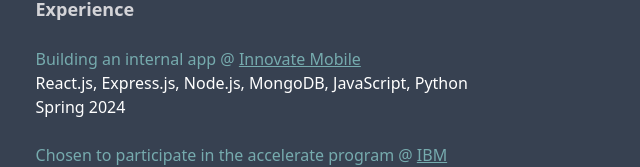
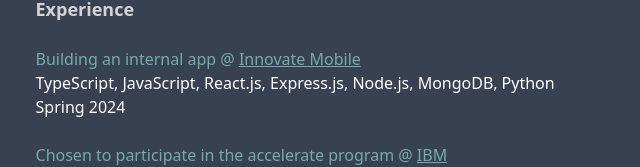
Before and after one commit to varun-kanna/personal-website, a React (Create React App) app: page / in a window 1280 px wide. Shown: the part 145-312 px from the top of the page, without its empty margins (319-959 px from the left). Built offline with nearby package versions, Linux system fonts and the light colour scheme.

Commit message:
edited skills for inv8

```diff
--- a/src/Home.tsx
+++ b/src/Home.tsx
@@ -34,7 +34,9 @@ function Home() {
 						Innovate Mobile
 					</a>
 				</h3>
-				<h3>React.js, Express.js, Node.js, MongoDB, JavaScript, Python</h3>
+				<h3>
+					TypeScript, JavaScript, React.js, Express.js, Node.js, MongoDB, Python
+				</h3>
 				<h3 className='pb-6'>Spring 2024</h3>
 				<h3 className='text-secondary'>
 					Chosen to participate in the accelerate program @{' '}
```
